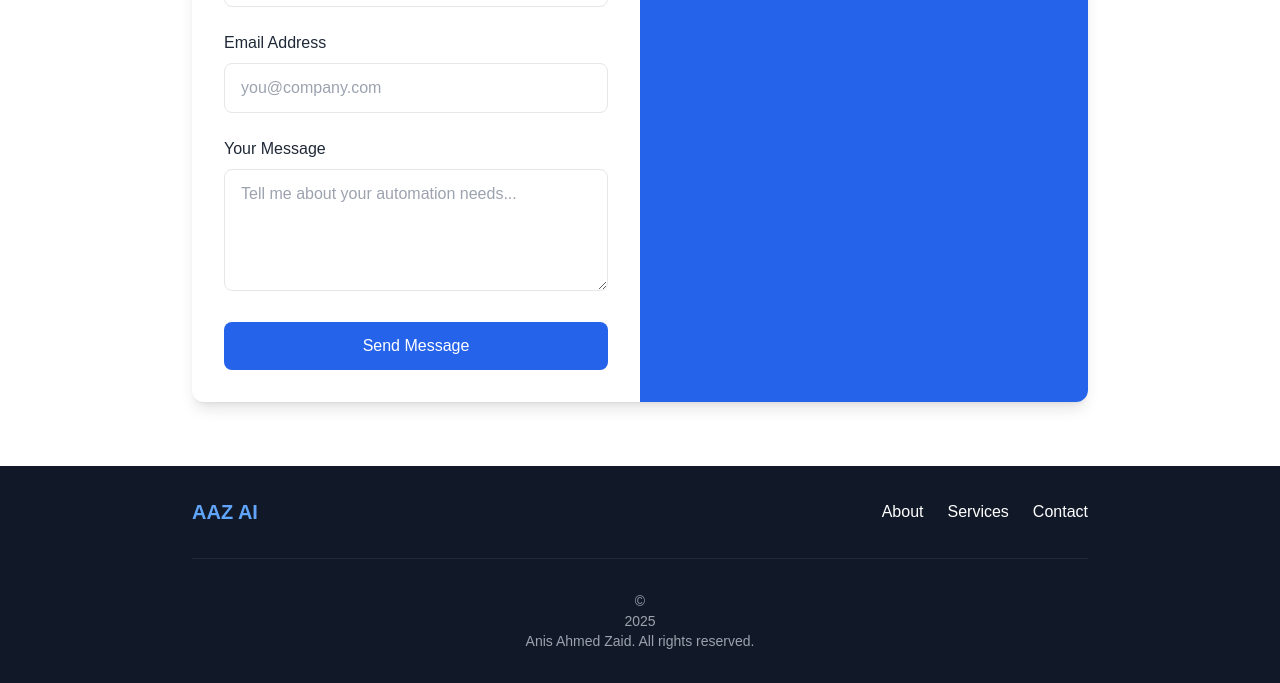
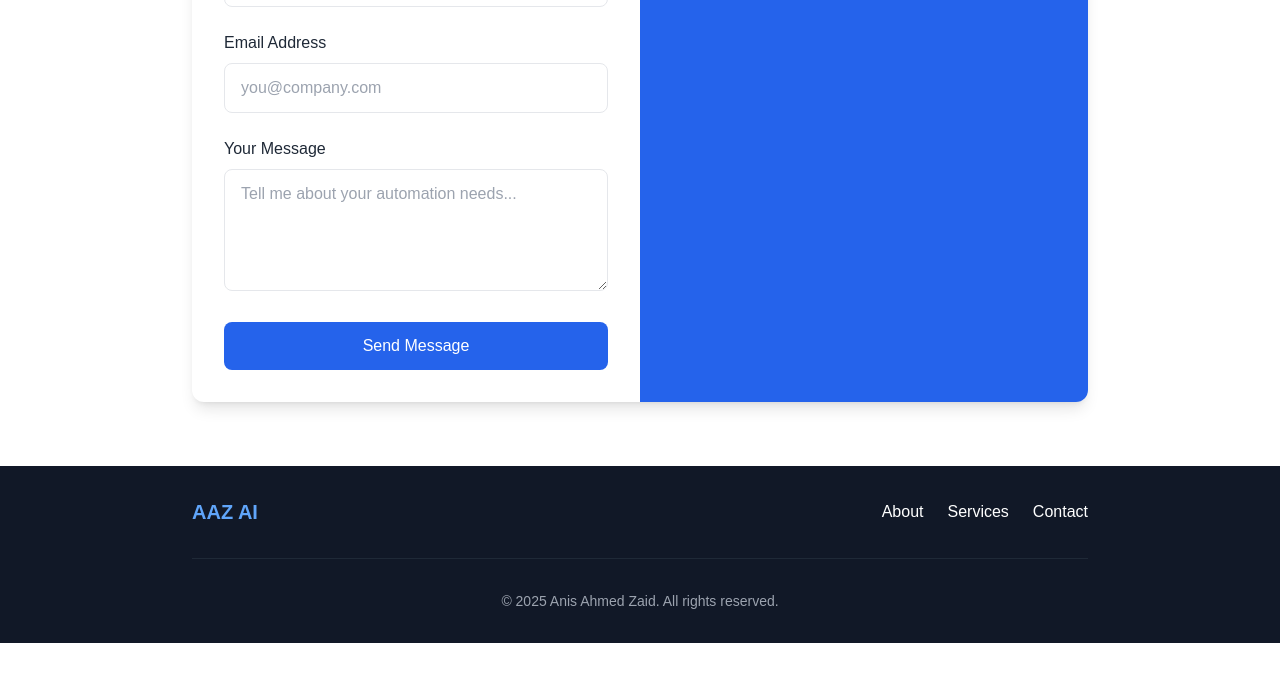
Before and after one commit to anisahmedzaid/portfolio, a plain HTML site: page index.html in a window 1280 px wide. Shown: the part 1703-2386 px from the top of the page. After the commit the page ends 2346 px from the top, so only its background shows below. Drawn offline with nearby package versions, Linux system fonts and the light colour scheme.

Commit message:
Update index.html
better ui

```diff
--- a/index.html
+++ b/index.html
@@ -248,7 +248,7 @@
                 </div>
             </div>
             <div class="mt-8 pt-8 border-t border-gray-800 text-center text-gray-400 text-sm">
-                <p>© <div id="year"></div> Anis Ahmed Zaid. All rights reserved.</p>
+                <div id="year"></div>
             </div>
         </div>
     </footer>
@@ -256,7 +256,8 @@
         feather.replace();
         const date = new Date();
         let currentYear = date.getFullYear();
-        document.getElementById("year").innerHTML = currentYear;
+        let signature = "© " + currentYear + " Anis Ahmed Zaid. All rights reserved."
+        document.getElementById("year").innerHTML = signature;
         // Smooth scrolling for anchor links
         document.querySelectorAll('a[href^="#"]').forEach(anchor => {
             anchor.addEventListener('click', function (e) {
```
